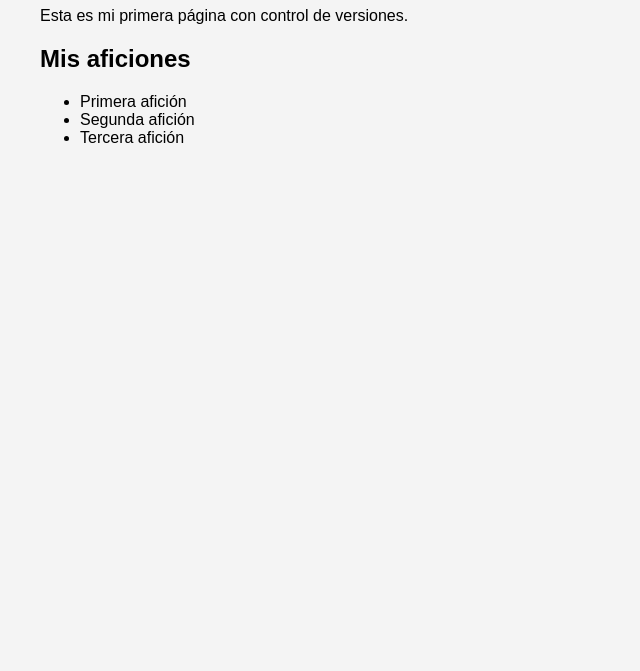
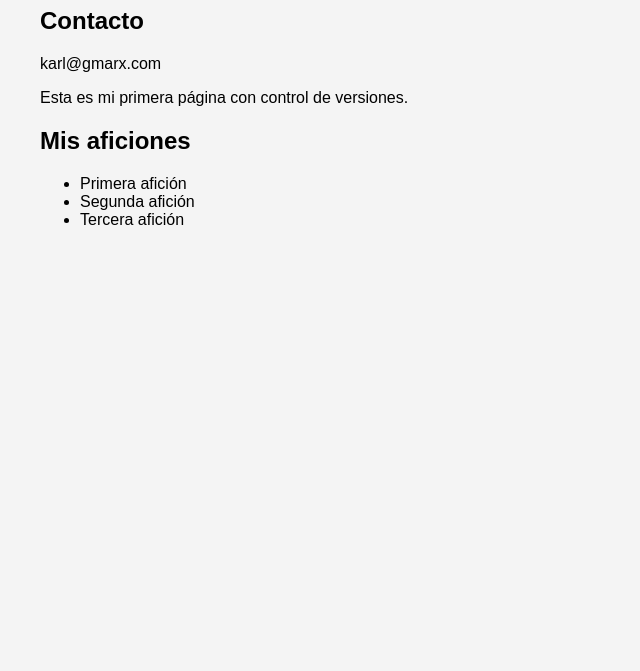
Before and after one commit to LMhectorr/primerrepo, a plain HTML site: page index.html in a window 1280 px wide. Shown: the part 129-800 px from the top of the page, without its empty margins (0-640 px from the left). Drawn offline with Linux system fonts and the light colour scheme.

Commit message:
contacto

```diff
--- a/index.html
+++ b/index.html
@@ -8,6 +8,8 @@
 <footer><p>Hecho en la Práctica 0 de Git</p></footer>
 <body>
   <h1>Bienvenido a mi página personal</h1>
+  <h2>Contacto</h2>
+  <p>karl@gmarx.com</p>
   <p>Esta es mi primera página con control de versiones.</p>
   <h2>Mis aficiones</h2>
   <ul>
```
